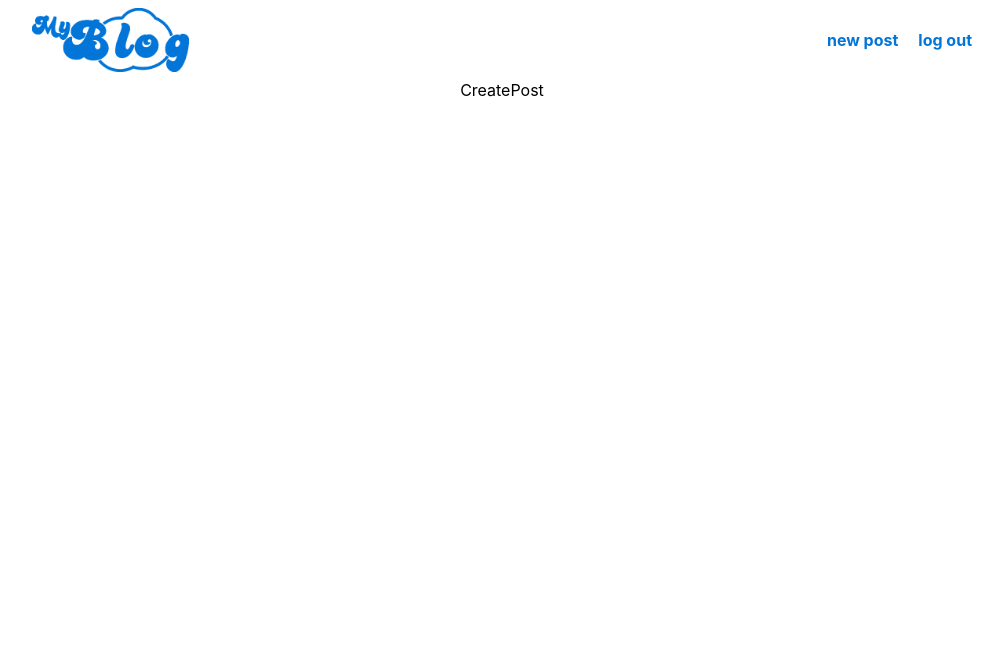
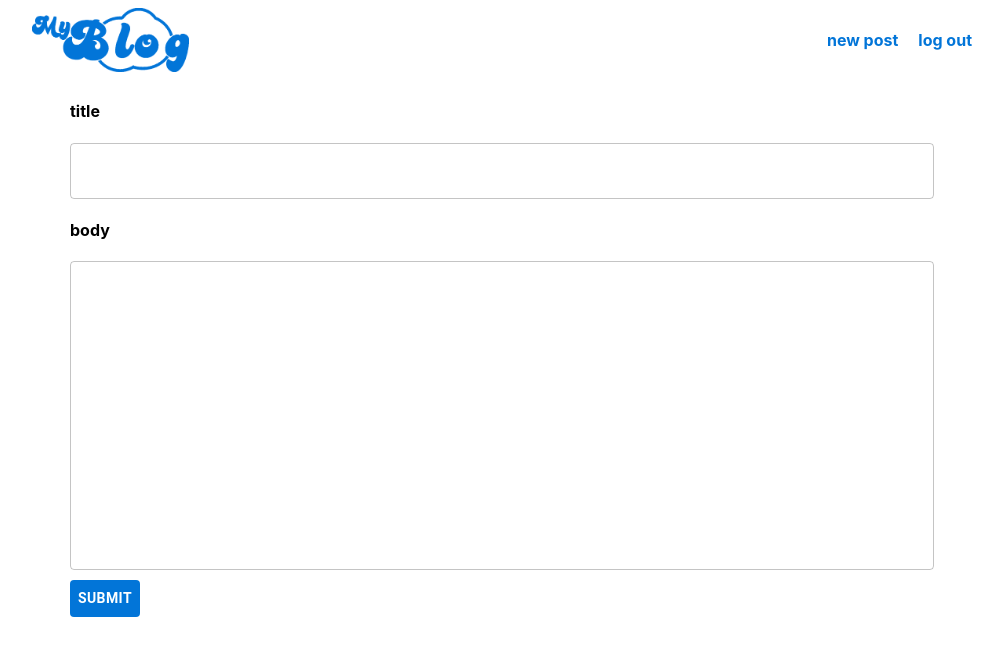
Before and after one commit to forrestmorrison/blog-app, a React (Create React App) app in the folder client/: page /createpost in a window 1280 px wide. Shown: the top 656 px of the page, without its empty margins (138-1141 px from the left). Built offline with nearby package versions, Linux system fonts and the light colour scheme.

Commit message:
added TextFields & Button to CreatePost page with styling

```diff
--- a/client/src/index.css
+++ b/client/src/index.css
@@ -20,6 +20,14 @@ code {
   margin-left: auto;
   margin-right: auto;
 }
+
+main {
+  display: flex;
+  align-items: center;
+  justify-content: center;
+}
+
+/* NavBar */
 
 header {
   display: flex;
@@ -44,8 +52,9 @@ header {
   display: flex;
 }
 
-main {
-  display: flex;
-  align-items: center;
-  justify-content: center;
+/* CreatePost */
+
+.create-post {
+  max-width: 960px;
+  width: 90%;
 }
--- a/client/src/pages/CreatePost.js
+++ b/client/src/pages/CreatePost.js
@@ -1,8 +1,36 @@
-import React from 'react'
+import { Button, TextField } from "@mui/material"
 
 const CreatePost = () => {
   return (
-    <div>CreatePost</div>
+    <div className="create-post">
+      <h4>title</h4>
+      <TextField
+        sx={{
+          width: "100%"
+        }}
+      />
+      <h4>body</h4>
+      <TextField
+        sx={{
+          width: "100%"
+        }}
+        multiline
+        rows={12}
+      />
+      <Button
+        sx={{
+          marginTop: "10px",
+          fontWeight: "bold",
+          backgroundColor: "#0275d8",
+          color: "white",
+          "&:hover": {
+            color: "#0275d8"
+          }
+        }}
+      >
+        Submit
+      </Button>
+    </div>
   )
 }
 
```
